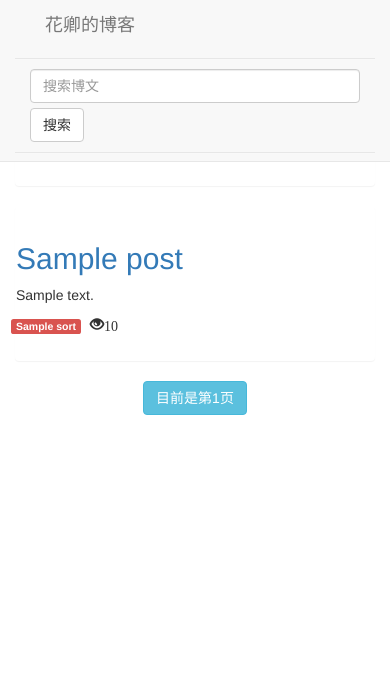
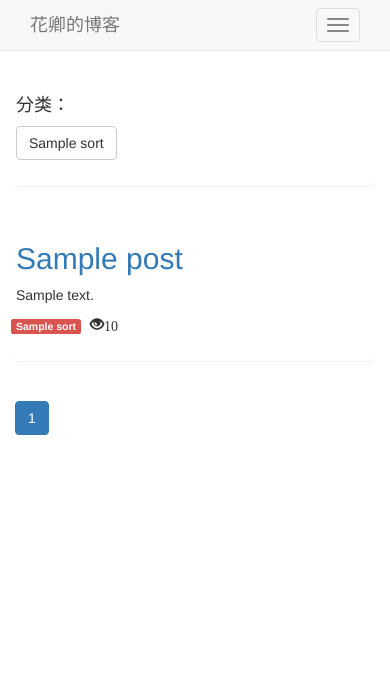
Before and after one commit to qzq1111/newblog, a Django app: page / in a window 390 px wide. Shown: the top 675 px of the page. Run offline with Django 3.2, Linux system fonts and the light colour scheme; tables that the repository leaves empty hold one stand-in row (values such as "Sample post"); some libraries are stand-ins or nearby versions.

Commit message:
完善页面样式

```diff
--- a/templates/base.html
+++ b/templates/base.html
@@ -7,6 +7,7 @@
     <title>花卿的博客</title>
     <meta name="viewport" content="width=device-width, initial-scale=1, maximum-scale=1, user-scalable=no">
     <link rel="stylesheet" href="{% static 'bootstrap/css/bootstrap.min.css' %}">
+    <script src="{% static 'jquery/jquery-3.2.1.js' %}"></script>
     <script src="{% static 'bootstrap/js/bootstrap.min.js' %}"></script>
 </head>
 <body style="padding-top: 70px; padding-bottom: 70px" >
--- a/templates/header.html
+++ b/templates/header.html
@@ -2,17 +2,25 @@
 <div class="header">
     <nav class="navbar navbar-default navbar-fixed-top">
         <div class="container-fluid">
-            <div class="col-md-9 col-md-offset-2">
-                <div class="navbar-header">
-                  <a class="navbar-brand" href="/">花卿的博客</a>
-                </div>
-                <form class="navbar-form navbar-right" method="get" action="{% url 'search_url' %}">
-                    <div class="form-group">
-                        <input type="text" class="form-control" name="title" placeholder="搜索博文">
+            <div class="row col-md-9 col-md-offset-2">
+            <div class="navbar-header">
+              <button type="button" class="navbar-toggle collapsed" data-toggle="collapse" data-target="#bs-example-navbar-collapse-1" aria-expanded="false">
+                <span class="sr-only">Toggle navigation</span>
+                <span class="icon-bar"></span>
+                <span class="icon-bar"></span>
+                <span class="icon-bar"></span>
+              </button>
+            <a class="navbar-brand" href="/">花卿的博客</a>
+            </div>
+            <div class="collapse navbar-collapse col-md-offset-4" id="bs-example-navbar-collapse-1">
+                <form class="navbar-form navbar-left" action="/search/" method="get">
+                    <div class="form-group" >
+                      <input type="text" class="form-control" placeholder="搜索博文" name="title">
                     </div>
                     <button type="submit" class="btn btn-default">搜索</button>
                 </form>
             </div>
+            </div>
         </div>
     </nav>
 </div>
--- a/templates/index.html
+++ b/templates/index.html
@@ -35,24 +35,36 @@
                 {% endfor %}
                 </div>
                 <div class="col-md-offset-2">
-                <nav aria-label="...">
-                    <ul class="pager">
-                    {% if posts.has_previous %}
-                        <li class="previous">
-                            <a href="?page={{ posts.previous_page_number }}"><span aria-hidden="true">&larr;</span> 上一页</a></li>
-                    {% endif %}
-                     <li><button class=" btn btn-info">目前是第{{ posts.number }}页</button></li>
+                <nav aria-label="Page navigation">
+                    <ul class="pagination">
+                        {% if posts.has_previous %}
+                            <li class="previous">
+                                <a href="?page={{ posts.previous_page_number }}"><span aria-hidden="true">&larr;</span> 上一页</a>
+                            </li>
+                        {% endif %}
+                    {% for p in posts.paginator.page_range%}
+                        {% if posts.number == p %}
+                            <li class="active"><a href="?page={{ p }}">{{ p }}</a></li>
+                        {% else %}
+                            <li><a href="?page={{p}}"> {{ p }}</a></li>
+                        {% endif %}
+                    {% endfor %}
                     {% if posts.has_next %}
-                        <li class="next"><a href="?page={{ posts.next_page_number }}">
-                            下一页 <span aria-hidden="true">&rarr;</span></a></li>
+                        <li class="next">
+                            <a href="?page={{ posts.next_page_number }}">下一页 <span aria-hidden="true">&rarr;</span></a>
+                        </li>
                     {% endif %}
                     </ul>
                 </nav>
                 </div>
             </div>
             <div class="col-md-3 visible-lg" >
-                <ul >
-                <li>导航</li>
+                <h3>推荐阅读</h3>
+                <ul class="list-unstyled" style="font-size: 15px" >
+                    {% for re in recommend %}
+                            <li><a href="{% url 'post_url' re.id %}">{{ re }}</a> </li>
+                    {% endfor %}
+
                 </ul>
             </div>
         </div>
--- a/templates/post.html
+++ b/templates/post.html
@@ -1,5 +1,6 @@
 {% extends 'base.html' %}
 {% block content %}
+    <!-- 主体内容-->
     <div class="container main">
     <div class="row">
         <div class="col-md-9">
```
Also changed, not shown: templates/search.html (+7 -2 lines), templates/sort.html (+10 -11 lines).
